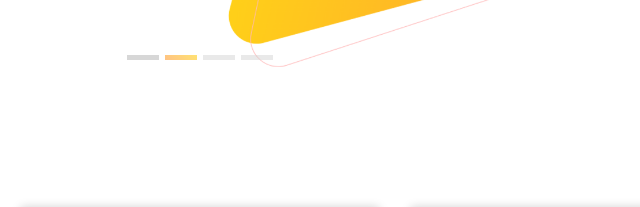
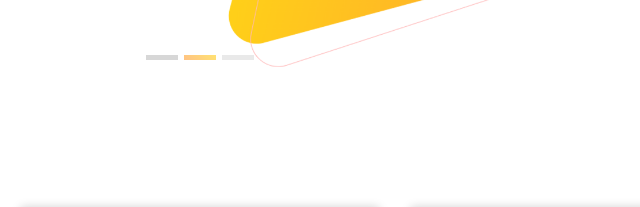
Before and after one commit to Selmun/hot-gadgets, a plain HTML site: page index.html in a window 1280 px wide. Shown: the part 514-721 px from the top of the page, 440-1080 px from the left. Drawn offline with nearby package versions, Linux system fonts and the light colour scheme.

Commit message:
slide modify

```diff
--- a/index.html
+++ b/index.html
@@ -42,7 +42,6 @@
                 <ol class="carousel-indicators">
                   <li data-target="#carouselExampleCaptions" data-slide-to="0" class="active"></li>
                   <li data-target="#carouselExampleCaptions" data-slide-to="1"></li>
-                  <li data-target="#carouselExampleCaptions" data-slide-to="2"></li>
                   <li data-target="#carouselExampleCaptions" data-slide-to="2"></li>
                 </ol>
                 <div class="carousel-inner">
```
